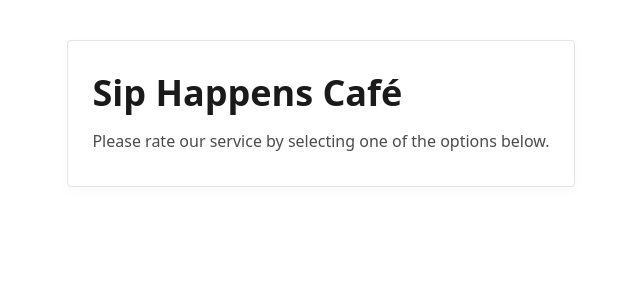
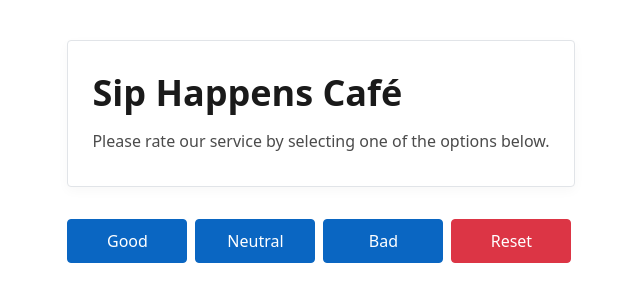
Before and after one commit to OlexTS/02-react-cafe, a React (Vite) app: page / in a window 1280 px wide. Shown: the top 302 px of the page, without its empty margins (319-959 px from the left). Built offline with nearby package versions, Linux system fonts and the light colour scheme.

Commit message:
add comp VoteOptions

```diff
--- a/src/components/App.tsx
+++ b/src/components/App.tsx
@@ -1,6 +1,7 @@
 import { useState } from "react";
 import css from "./App.module.css";
 import CafeInfo from "./CafeInfo/CafeInfo";
+import VoteOptions from "./VoteOptions/VoteOptions";
 import type { Votes, VoteType } from "../types/votes";
 
 function App() {
@@ -20,6 +21,7 @@
   return (
     <div className={css.app}>
       <CafeInfo />
+      <VoteOptions onVote={handleVote} onReset={resetVotes} canReset={true} />
     </div>
   );
 }
--- /dev/null
+++ b/src/components/VoteOptions/VoteOptions.module.css
@@ -0,0 +1,34 @@
+
+.container {
+    display: flex;
+    gap: 8px;
+    flex-wrap: wrap;
+  }
+
+  .button {
+    padding: 10px 22px;
+    background-color: #0a66c2;
+    color: #fff;
+    border: 1px solid #0a66c2;
+    border-radius: 4px;
+    font-size: 16px;
+    font-weight: 500;
+    cursor: pointer;
+    transition: background-color 0.2s ease, border-color 0.2s ease;
+    min-width: 120px;
+  }
+
+  .button:hover {
+    background-color: #004182;
+    border-color: #003060;
+  }
+
+  .reset {
+    background-color: #dc3545;
+    border-color: #dc3545;
+  }
+
+  .reset:hover {
+    background-color: #bb2d3b;
+    border-color: #b02a37;
+  }
--- /dev/null
+++ b/src/components/VoteOptions/VoteOptions.tsx
@@ -0,0 +1,31 @@
+import type { VoteType } from "../../types/votes";
+import css from "./VoteOptions.module.css";
+
+interface VoteOptionsProps {
+  onVote: (type: VoteType) => void;
+  onReset: () => void;
+  canReset: boolean;
+}
+
+const VoteOptions = ({ onVote, onReset, canReset }: VoteOptionsProps) => {
+  return (
+    <div className={css.container}>
+      <button className={css.button} onClick={() => onVote("good")}>
+        Good
+      </button>
+      <button className={css.button} onClick={() => onVote("neutral")}>
+        Neutral
+      </button>
+      <button className={css.button} onClick={() => onVote("bad")}>
+        Bad
+      </button>
+      {canReset && (
+        <button className={`${css.button} ${css.reset}`} onClick={onReset}>
+          Reset
+        </button>
+      )}
+    </div>
+  );
+};
+
+export default VoteOptions;
```
